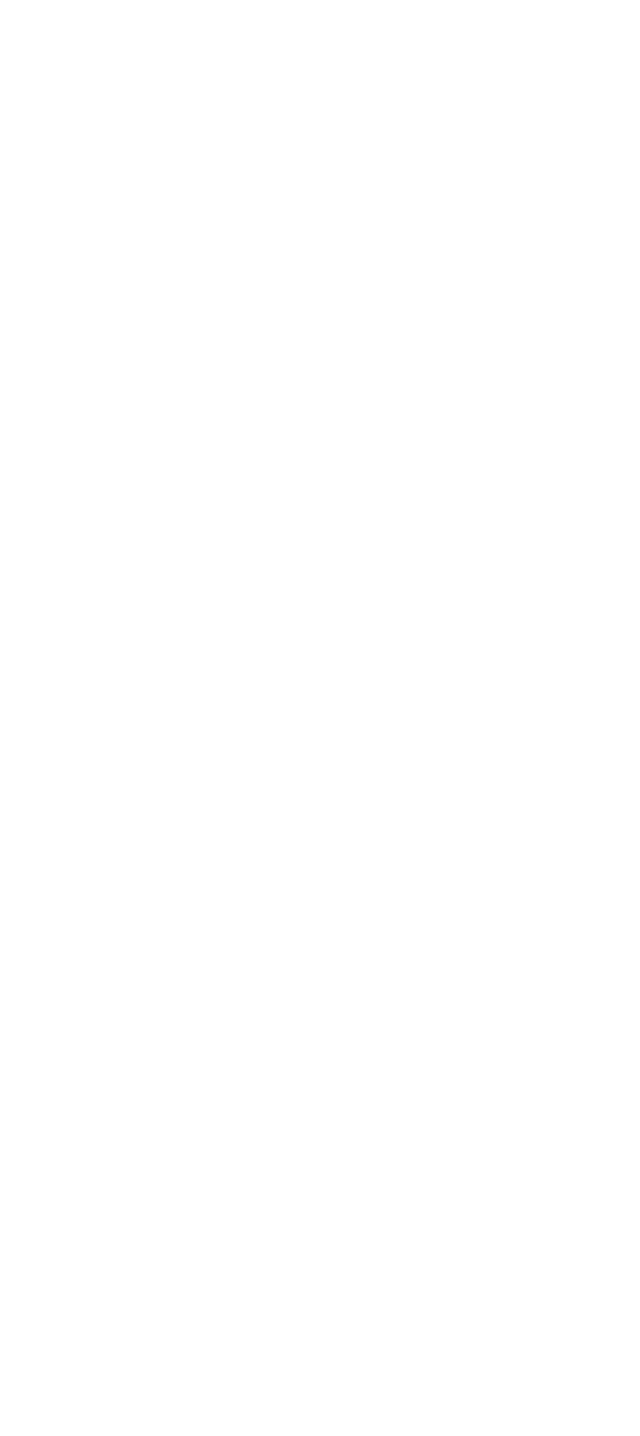
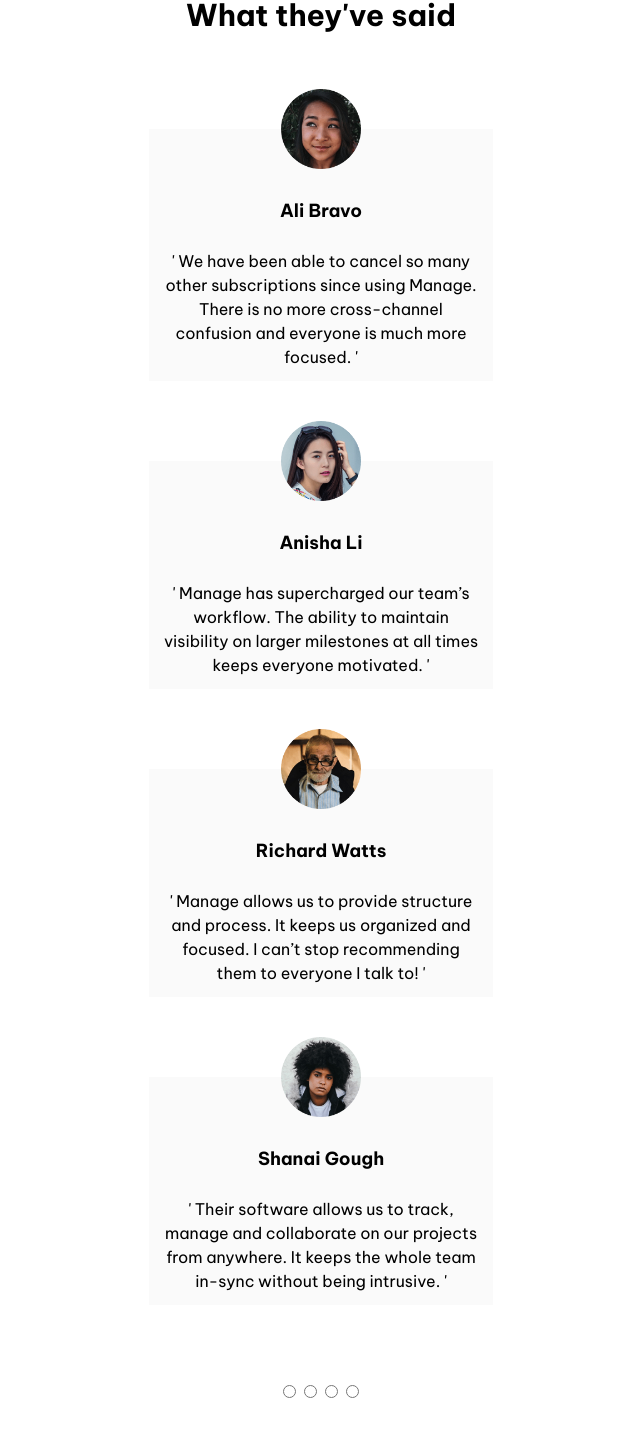
Before and after one commit to DannyHTML/manage, a Vue app: page / in a window 1280 px wide. Shown: the part 1152-2588 px from the top of the page, without its empty margins (319-959 px from the left). Before the commit the page ends 1149 px from the top, so only its background shows below. Built offline with nearby package versions, Linux system fonts and the light colour scheme.

Commit message:
Made a beginning with the Testimonials page

```diff
--- a/src/App.vue
+++ b/src/App.vue
@@ -4,6 +4,7 @@
 import SectionFirst from "./SectionFirst.vue";
 import About from "./About.vue";
 import AboutOptions from "./AboutOptions.vue";
+import Testimonials from "./Testimonials.vue";
 </script>
 
 <template>
@@ -24,6 +25,7 @@
       <AboutOptions />
     </div>
   </div>
+  <Testimonials />
 </template>
 
 <style scoped></style>
--- /dev/null
+++ b/src/Testimonials.vue
@@ -0,0 +1,73 @@
+<template>
+  <div class="m-auto w-full max-w-sm">
+    <div class="mb-24 text-center">
+      <h2 class="text-3xl font-bold">What they've said</h2>
+    </div>
+    <div
+      v-for="item in comments"
+      :key="item.id"
+      class="relative mx-5 mb-20 max-w-sm bg-bgTestimonial p-3 text-center"
+    >
+      <div
+        class="absolute left-1/2 top-0 w-20 -translate-x-1/2 -translate-y-1/2"
+      >
+        <!-- <img src="/images/avatar-ali.png" alt="" /> -->
+        <img :src="item.image" alt="" />
+      </div>
+      <h3 class="mb-6 pt-14 text-lg font-bold capitalize">
+        {{ item.title }}
+      </h3>
+      <p class="">{{ item.description }}</p>
+    </div>
+    <div class="mb-10 flex justify-center gap-2">
+      <input @click="test" type="radio" name="name" id="" />
+      <input type="radio" name="name" id="" />
+      <input type="radio" name="name" id="" />
+      <input type="radio" name="name" id="" />
+    </div>
+    <div class="mb-20 text-center">
+      <Button />
+    </div>
+  </div>
+</template>
+
+<script setup lang="ts">
+import Button from "./components/Button.vue";
+
+const comments = [
+  {
+    id: 1,
+    image: "./images/avatar-ali.png",
+    title: "ali bravo",
+    description:
+      "' We have been able to cancel so many other subscriptions since using Manage. There is no more cross-channel confusion and everyone is much more focused. '",
+  },
+  {
+    id: 2,
+    image: "./images/avatar-anisha.png",
+    title: "anisha li",
+    description:
+      "' Manage has supercharged our team’s workflow. The ability to maintain visibility on larger milestones at all times keeps everyone motivated. '",
+  },
+  {
+    id: 3,
+    image: "./images/avatar-richard.png",
+    title: "richard watts",
+    description:
+      "' Manage allows us to provide structure and process. It keeps us organized and focused. I can’t stop recommending them to everyone I talk to! '",
+  },
+  {
+    id: 4,
+    image: "./images/avatar-shanai.png",
+    title: "shanai gough",
+    description:
+      "' Their software allows us to track, manage and collaborate on our projects from anywhere. It keeps the whole team in-sync without being intrusive. '",
+  },
+];
+
+const test = () => {
+  console.log("test");
+};
+</script>
+
+<style scoped></style>
--- a/tailwind.config.js
+++ b/tailwind.config.js
@@ -7,6 +7,7 @@
         primary: "hsl(12, 88%, 59%)",
         secondary: "hsl(228, 39%, 23%)",
         bgShape: "hsl(13, 100%, 96%)",
+        bgTestimonial: "hsl(0, 0%, 98%)",
       },
     },
     fontFamily: {
```
